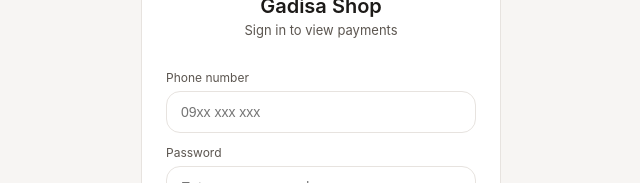
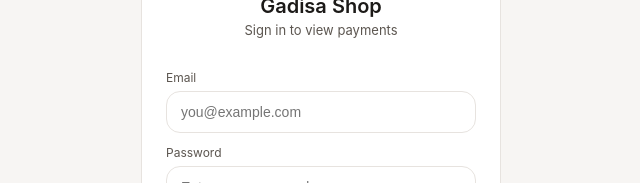
Before and after one commit to pbaby4256-code/gadisa-shop-dashboard, a Next.js app: page /login in a window 1280 px wide. Shown: the part 276-459 px from the top of the page, without its empty margins (319-959 px from the left). Built offline with nearby package versions, Linux system fonts and the light colour scheme.

Commit message:
Update page.tsx

```diff
--- a/src/app/login/page.tsx
+++ b/src/app/login/page.tsx
@@ -2,11 +2,11 @@
 
 import { useState } from 'react';
 import { useRouter } from 'next/navigation';
-import { signInWithPhone } from '@/lib/supabase/auth';
+import { signInWithEmail } from '@/lib/supabase/auth';
 
 export default function LoginPage() {
   const router = useRouter();
-  const [phone, setPhone] = useState('');
+  const [email, setEmail] = useState('');
   const [password, setPassword] = useState('');
   const [error, setError] = useState<string | null>(null);
   const [loading, setLoading] = useState(false);
@@ -16,12 +16,12 @@
     setError(null);
     setLoading(true);
 
-    const { error } = await signInWithPhone(phone, password);
+    const { error } = await signInWithEmail(email, password);
 
     setLoading(false);
 
     if (error) {
-      setError('Incorrect phone number or password.');
+      setError('Incorrect email or password.');
       return;
     }
 
@@ -39,12 +39,12 @@
         </div>
 
         <form onSubmit={handleSubmit}>
-          <label className="field-label">Phone number</label>
+          <label className="field-label">Email</label>
           <input
-            type="tel"
-            placeholder="09xx xxx xxx"
-            value={phone}
-            onChange={(e) => setPhone(e.target.value)}
+            type="email"
+            placeholder="you@example.com"
+            value={email}
+            onChange={(e) => setEmail(e.target.value)}
             required
           />
 
```
